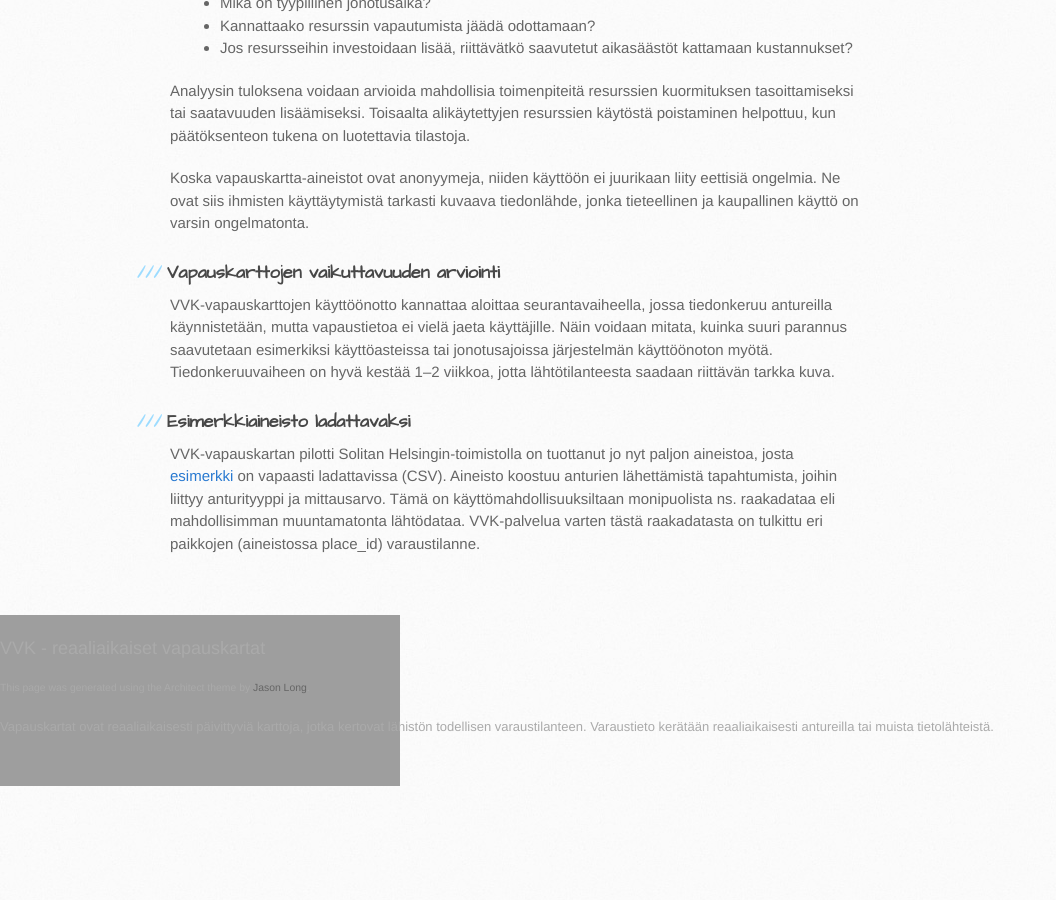
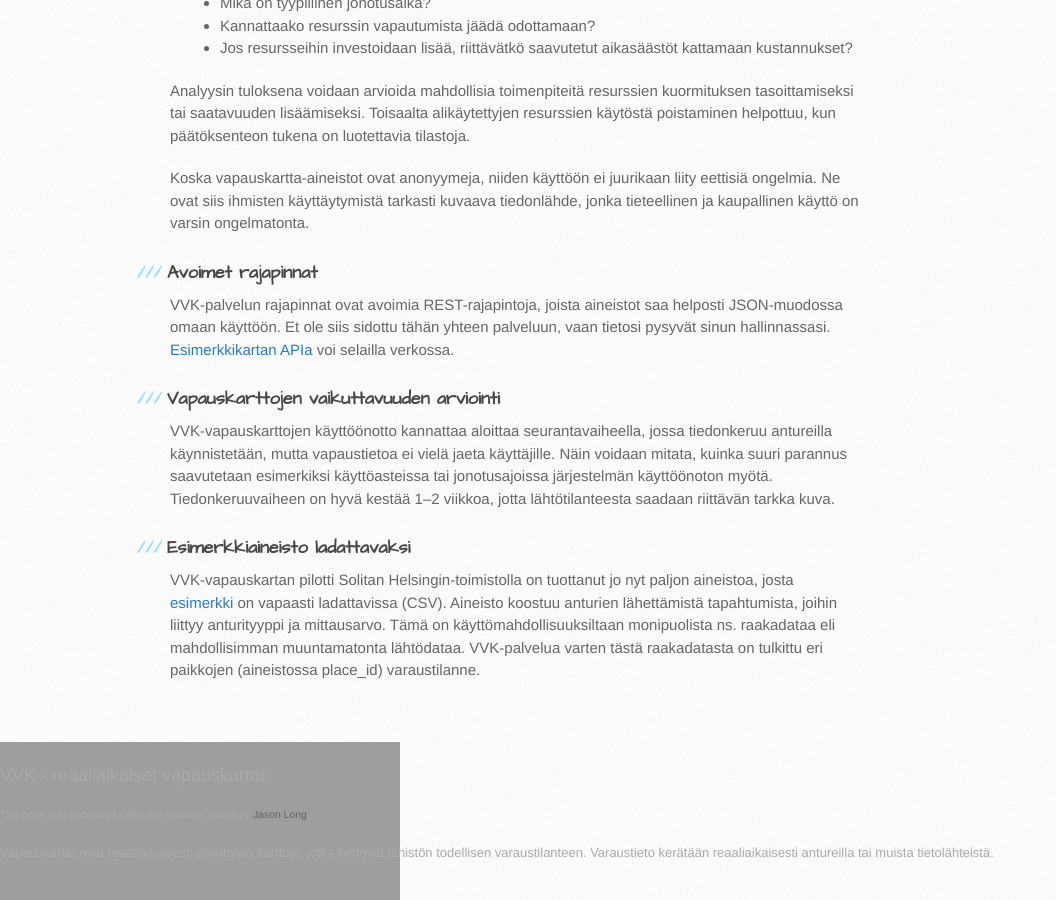
Before and after one commit to KoneidenKapinaAdele/vvk, a Jekyll site: the page built from avoindata.md, in a window 1280 px wide and 900 px high, scrolled down 878 px. Shown: the whole window, without its empty margins (0-1056 px from the left). Built offline with Jekyll 4.4.1, drawn with Linux system fonts in a browser that asks for light colours; before the commit the page ends 1664 px from its top, so only the background shows below that.

Commit message:
avoimet rajapinnat

```diff
--- a/avoindata.md
+++ b/avoindata.md
@@ -27,6 +27,14 @@ juurikaan liity eettisiä ongelmia.  Ne ovat siis ihmisten käyttäytymistä
 tarkasti kuvaava tiedonlähde, jonka tieteellinen ja kaupallinen käyttö
 on varsin ongelmatonta.
 
+### Avoimet rajapinnat
+
+VVK-palvelun rajapinnat ovat avoimia REST-rajapintoja, joista aineistot
+saa helposti JSON-muodossa omaan käyttöön.  Et ole siis sidottu tähän
+yhteen palveluun, vaan tietosi pysyvät sinun hallinnassasi.
+[Esimerkkikartan APIa](https://secret-oasis-98680.herokuapp.com/swagger-ui.html)
+voi selailla verkossa.
+
 ### Vapauskarttojen vaikuttavuuden arviointi
 
 VVK-vapauskarttojen käyttöönotto kannattaa aloittaa seurantavaiheella,
```
